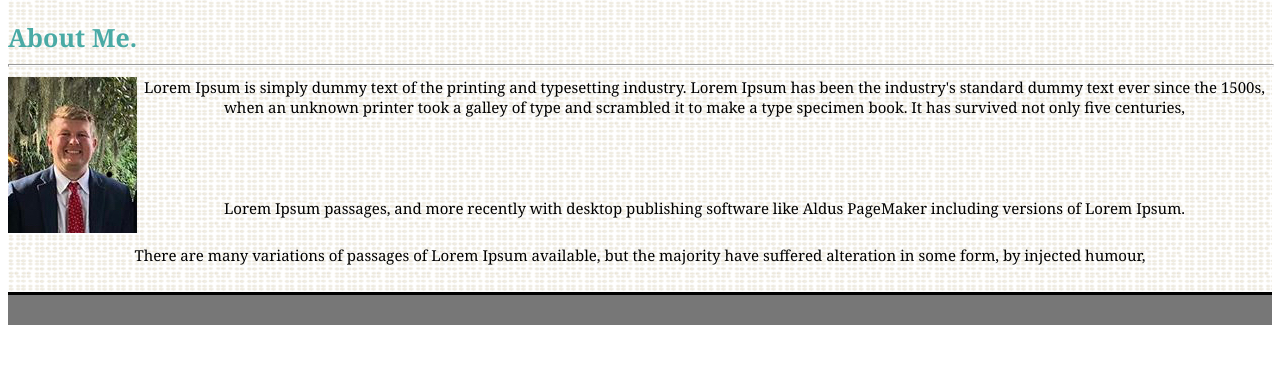
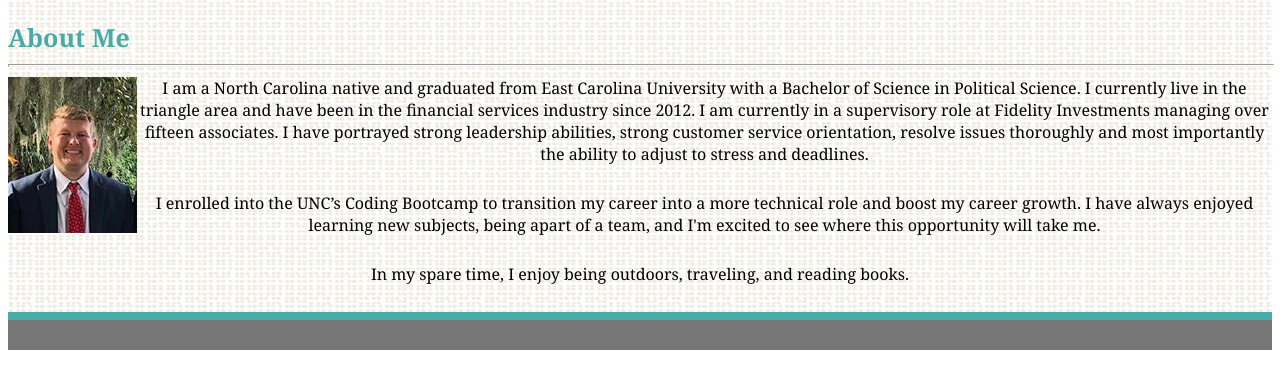
Before and after one commit to A543938/Basic-Portfolio, a plain HTML site: page index.html in a window 1280 px wide. Shown: the part 143-532 px from the top of the page. Drawn offline with Linux system fonts and the light colour scheme; files whose address does not match are found by name.

Commit message:
Final Update

```diff
--- a/assets/style.css/style.css
+++ b/assets/style.css/style.css
@@ -62,7 +62,7 @@ img {
 
 p {
 
-        font-size: 15px;
+        font-size: 16px;
         font-weight: normal;
         text-align: center;
         margin: 0 auto;
@@ -113,6 +113,7 @@ a {
 
 
 }
+
 input[type=text], select, textarea {
         padding: 10px;
         box-sizing: border-box;
@@ -133,9 +134,9 @@ input[type=submit], select {
  footer {
 
         height: 30px;
-        padding-top 10px;
         border-top: solid;
         background-color: #777777;
+        border-top: 8px solid #4aaaa5;
 
 }
 
--- a/index.html
+++ b/index.html
@@ -4,7 +4,7 @@
 <meta charset="UTF-8">
 <title>Basic Porfolio</title>
 <!--Linking CSS-->
-     <link rel= "stylesheet" type="text/css" href="assets\style.css\style.css">
+<link rel="stylesheet" type="text/css" href="assets\style.css\style.css">
 
 <style>
     img {
@@ -22,12 +22,13 @@
 
 </head>
 
+
+<header>
+    <h1>Tim Garner</h1>
+
     <a style="text-decoration:none" a href="index.html">About</a>
     <a style="text-decoration:none" a href="portfolio.html">Portfolio</a>
     <a style="text-decoration:none" a href="contact.html">Contact</a>
-
-    <header>
-    <h1>Tim Garner</h1>
 
 </header>
 
@@ -40,14 +41,16 @@
 
     <body>
 
+
     <section>
-        <section id=<"About Me">
+        <section id=<" About Me"></div>
     <br>
     <br>
 
-        <h2>About Me.</h2>
+    <h2>About Me</h2>
 
-        <strong><hr></strong>
+    <strong>
+        <hr></strong>
 
     <img src="assets\images\IMG_0664.jpg" alt="Tim Garner">
 
@@ -55,15 +58,17 @@
 
 
 
-        <p>Lorem Ipsum is simply dummy text of the printing and typesetting industry. Lorem Ipsum has been the industry's standard dummy text ever since the 1500s, when an unknown printer took a galley of type and scrambled it to make a type specimen book. It has survived not only five centuries,</p>
-            <br>
+    <p>I am a North Carolina native and graduated from East Carolina University with a Bachelor of Science in Political
+        Science. I currently live in the triangle area and have been in the financial services industry since 2012. I am
+        currently in a supervisory role at Fidelity Investments managing over fifteen associates. I have portrayed
+        strong leadership abilities, strong customer service orientation, resolve issues thoroughly and most importantly
+        the ability to adjust to stress and deadlines.</p>
     <br>
 
-        <br>
-<p>Lorem Ipsum passages, and more recently with desktop publishing software like Aldus PageMaker including versions of Lorem Ipsum.</p>
+    <p>I enrolled into the UNC’s Coding Bootcamp to transition my career into a more technical role and boost my career growth. I have always enjoyed learning new subjects, being apart of a team, and I'm excited to see where this opportunity will take me. </p>
     <br>
 
-    <p>There are many variations of passages of Lorem Ipsum available, but the majority have suffered alteration in some form, by injected humour,</p>
+    <p>In my spare time, I enjoy being outdoors, traveling, and reading books.</p>
     <br>
 
     </section>
@@ -80,6 +85,7 @@
     <br>
     <br>
 
+
 </footer>
 
 
```
Also changed, not shown: assets/style.css/Untitled-1.html (deleted, +0 -31 lines), contact.html (+4 -3 lines), portfolio.html (+11 -8 lines). Lines whose indentation alone changed are shown as unchanged.
